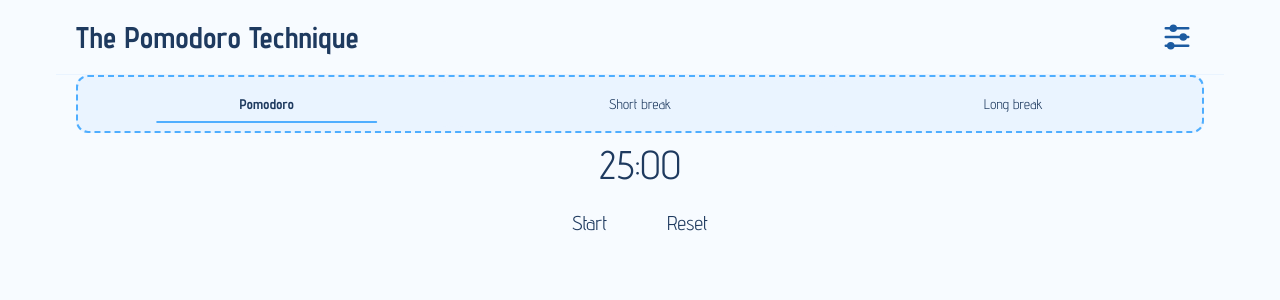
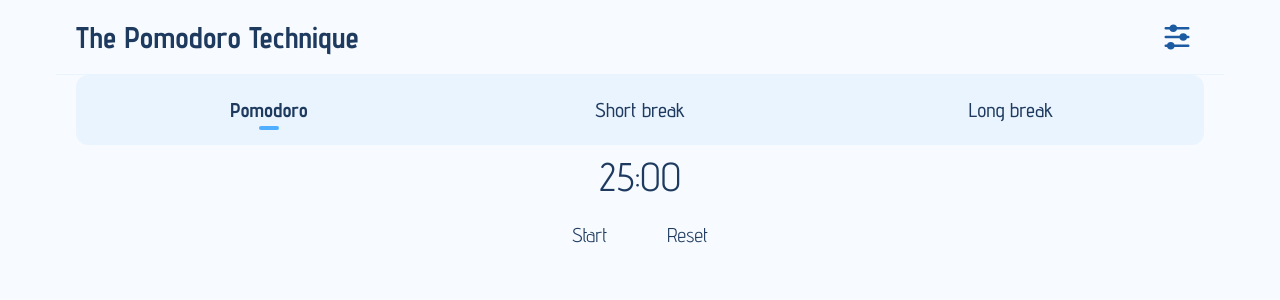
Before and after one commit to marcenico/pomodoro-app, a React (Vite) app: page / in a window 1280 px wide. Shown: the top 300 px of the page. Built offline with nearby package versions, Linux system fonts and the light colour scheme.

Commit message:
style(TabSelector): se actualizan los estilos del componente TabSelector para mejorar la presentación y la accesibilidad. Se añaden clases de estilo y se ajustan propiedades CSS en el contenedor y los elementos de pestaña.

```diff
--- a/src/components/TabSelector/TabSelector.jsx
+++ b/src/components/TabSelector/TabSelector.jsx
@@ -9,11 +9,11 @@ export const TabSelector = ({ activeTab, onTabChange }) => {
   ];
 
   return (
-    <div className={tabContainer}>
+    <div className={`${tabContainer} d-flex ai-center gap-12 p-12`}>
       {tabs.map((tab) => (
         <button
           key={tab.id}
-          className={`${tabItem} ${activeTab === tab.id ? tabItemActive : ''}`}
+          className={`${tabItem} ${activeTab === tab.id ? tabItemActive : ''} t-md t-950`}
           onClick={() => onTabChange(tab.id)}>
           {tab.label}
         </button>
--- a/src/components/TabSelector/TabSelector.module.css
+++ b/src/components/TabSelector/TabSelector.module.css
@@ -1,26 +1,19 @@
 .tabContainer {
-  display: flex;
   background: var(--blue-50);
   border-radius: 12px;
-  padding: 4px;
-  gap: 4px;
-  border: 2px dashed var(--blue-500);
 }
 
 .tabItem {
-  background: var(--blue-50);
+  background: none;
+  border-radius: 8px;
   border: none;
-  border-radius: 8px;
-  padding: 12px 16px;
+  box-sizing: content-box;
   cursor: pointer;
-  transition: all var(--transition-normal);
-  font-family: var(--font-family);
-  font-size: 14px;
-  font-weight: var(--text-regular);
-  color: var(--blue-950);
   flex: 1;
+  font-weight: var(--text-medium);
+  height: 2rem;
+  position: relative;
   text-align: center;
-  position: relative;
 }
 
 .tabItem:hover {
@@ -28,38 +21,25 @@
   transform: translateY(-1px);
 }
 
-.tabItem:focus {
-  outline: 2px solid var(--blue-600);
-  outline-offset: 2px;
+.tabItem:focus,
+.tabItem:active {
+  background: var(--blue-100);
+  outline: unset;
+  transform: translateY(-1px);
 }
 
 .tabItemActive {
   font-weight: var(--text-bold);
-  background: var(--blue-50);
-  color: var(--blue-950);
 }
 
 .tabItemActive::after {
+  background: var(--blue-500);
+  border-radius: 4px;
+  bottom: 0px;
   content: '';
+  height: 4px;
+  left: 50%;
   position: absolute;
-  bottom: 4px;
-  left: 50%;
   transform: translateX(-50%);
-  width: 60%;
-  height: 2px;
-  background: var(--blue-500);
-  border-radius: 1px;
+  width: 20px;
 }
-
-/* Responsive */
-@media (max-width: 768px) {
-  .tabContainer {
-    padding: 3px;
-    gap: 3px;
-  }
-
-  .tabItem {
-    padding: 10px 12px;
-    font-size: 13px;
-  }
-}
```
